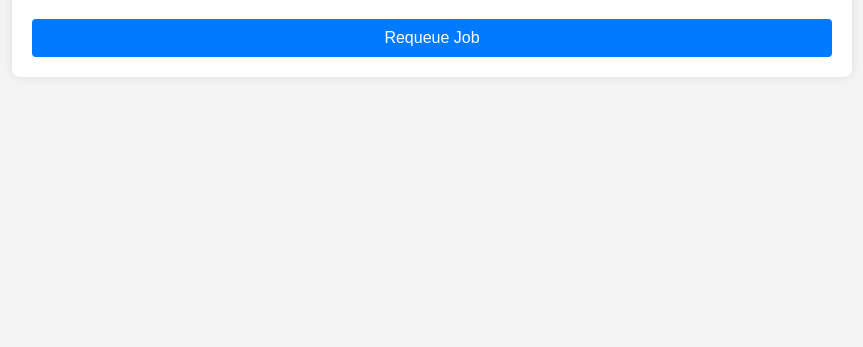
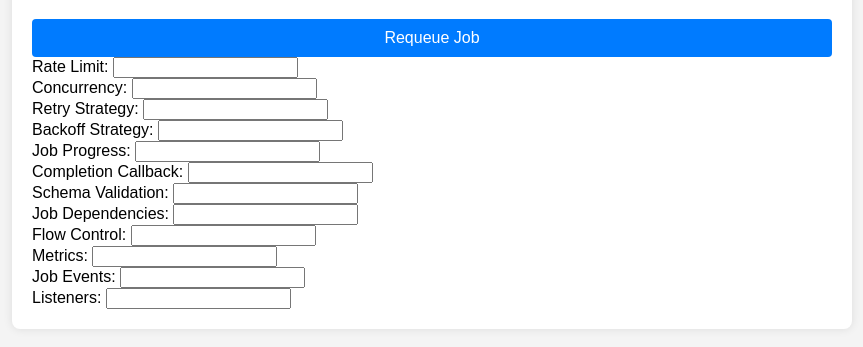
Before and after one commit to uuuchit/pop-queue, a website: page ui/index.html in a window 1280 px wide. Shown: the part 131-478 px from the top of the page, without its empty margins (208-1071 px from the left). Drawn offline with Linux system fonts and the light colour scheme; no server answers.

Commit message:
Job progress, logs and events
Update job progress tracking, completion callbacks, and event handling.

* **Job Progress Tracking:**
  - Add `progress` method in `pop-queue/queue.js` to update job progress.
  - Update `run` method in `pop-queue/queue.js` to track job progress.

* **Completion Callbacks:**
  - Update `finish` method in `pop-queue/queue.js` to invoke job completion callbacks.

* **Event Handling:**
  - Emit job events in the `run` method in `pop-queue/queue.js`.
  - Add `registerEventListeners` method in `services/event-handling.js` to register event listeners.

* **UI Updates:**
  - Add job progress and status display elements in `ui/index.html`.

```diff
--- a/services/event-handling.js
+++ b/services/event-handling.js
@@ -16,6 +16,12 @@ class EventHandling extends EventEmitter {
   offEvent(event, listener) {
     this.off(event, listener);
   }
+
+  registerEventListeners(eventListeners) {
+    for (const [event, listener] of Object.entries(eventListeners)) {
+      this.on(event, listener);
+    }
+  }
 }
 
 module.exports = EventHandling;
--- a/ui/index.html
+++ b/ui/index.html
@@ -11,6 +11,54 @@
         <h1>Job Management</h1>
         <div id="job-details"></div>
         <button id="requeue-job">Requeue Job</button>
+        <div>
+            <label for="rate-limit">Rate Limit:</label>
+            <input type="number" id="rate-limit" name="rate-limit">
+        </div>
+        <div>
+            <label for="concurrency">Concurrency:</label>
+            <input type="number" id="concurrency" name="concurrency">
+        </div>
+        <div>
+            <label for="retry-strategy">Retry Strategy:</label>
+            <input type="text" id="retry-strategy" name="retry-strategy">
+        </div>
+        <div>
+            <label for="backoff-strategy">Backoff Strategy:</label>
+            <input type="text" id="backoff-strategy" name="backoff-strategy">
+        </div>
+        <div>
+            <label for="job-progress">Job Progress:</label>
+            <input type="number" id="job-progress" name="job-progress">
+        </div>
+        <div>
+            <label for="completion-callback">Completion Callback:</label>
+            <input type="text" id="completion-callback" name="completion-callback">
+        </div>
+        <div>
+            <label for="schema-validation">Schema Validation:</label>
+            <input type="text" id="schema-validation" name="schema-validation">
+        </div>
+        <div>
+            <label for="job-dependencies">Job Dependencies:</label>
+            <input type="text" id="job-dependencies" name="job-dependencies">
+        </div>
+        <div>
+            <label for="flow-control">Flow Control:</label>
+            <input type="text" id="flow-control" name="flow-control">
+        </div>
+        <div>
+            <label for="metrics">Metrics:</label>
+            <input type="text" id="metrics" name="metrics">
+        </div>
+        <div>
+            <label for="job-events">Job Events:</label>
+            <input type="text" id="job-events" name="job-events">
+        </div>
+        <div>
+            <label for="listeners">Listeners:</label>
+            <input type="text" id="listeners" name="listeners">
+        </div>
     </div>
     <script src="app.js"></script>
 </body>
```
Also changed, not shown: pop-queue/queue.js (+9 -0 lines).
